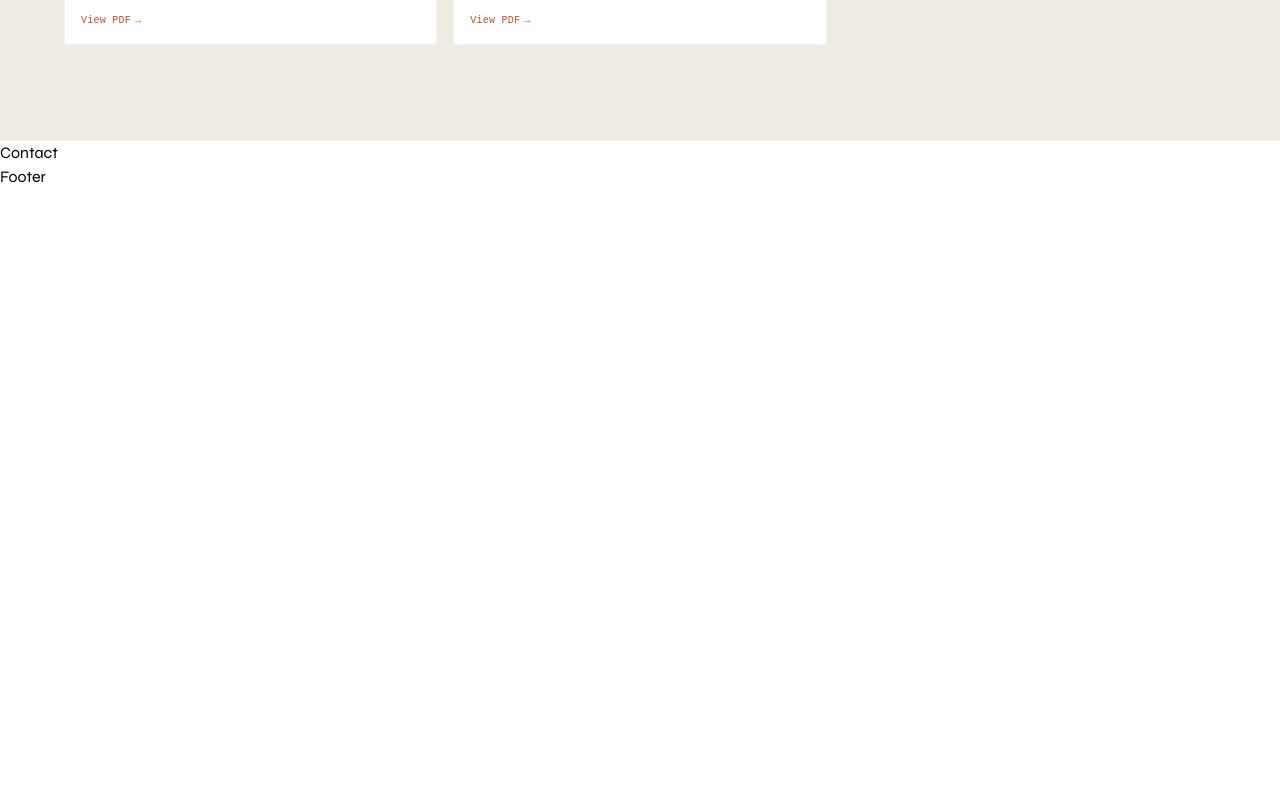
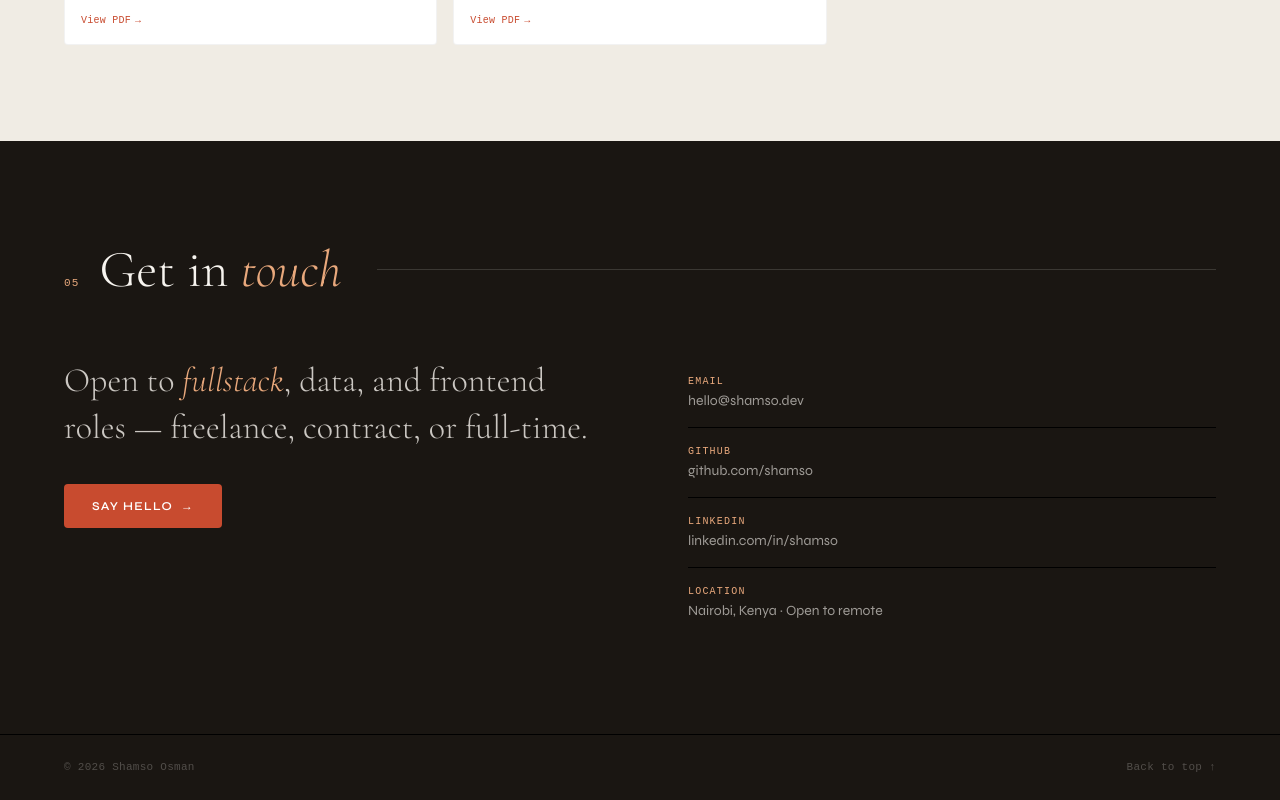
Before and after one commit to S-Osman4/Portfolio, a React (Vite) app: page / in a window 1280 px wide. Shown: the part 4797-5597 px from the top of the page. Before the commit the page ends 4986 px from the top, so only its background shows below. Built offline with nearby package versions, Linux system fonts and the light colour scheme.

Commit message:
feat(contact): add contact section and footer

```diff
--- a/src/components/layout/Footer.tsx
+++ b/src/components/layout/Footer.tsx
@@ -1 +1,31 @@
-export default function Footer() { return <footer><p>Footer</p></footer> }
+/**
+ * Footer.tsx
+ * Minimal footer — copyright and back to top link.
+ * Sits below the contact section inside the dark background.
+ */
+
+export default function Footer() {
+    /** Smooth scroll back to the top of the page */
+    function handleBackToTop(e: React.MouseEvent<HTMLAnchorElement>) {
+        e.preventDefault()
+        window.scrollTo({ top: 0, behavior: 'smooth' })
+    }
+
+    return (
+        <footer className="bg-[#1a1612] border-t border-[#f7f4ef]/08 px-6 md:px-12 py-6">
+            <div className="max-w-6xl mx-auto flex items-center justify-between">
+                <p className="font-mono text-[11px] tracking-wide text-[#f7f4ef]/25">
+                    © {new Date().getFullYear()} Shamso Osman
+                </p>
+
+                <a
+                    href="#"
+                    onClick={handleBackToTop}
+                    className="font-mono text-[11px] tracking-wide text-[#f7f4ef]/25 hover:text-[#f7f4ef]/60 transition-colors duration-200"
+                >
+                    Back to top ↑
+                </a>
+            </div>
+        </footer>
+    )
+}
--- a/src/components/sections/Contact.tsx
+++ b/src/components/sections/Contact.tsx
@@ -1 +1,139 @@
-export default function Contact() { return <section id="contact"><p>Contact</p></section> }
+/**
+ * Contact.tsx
+ * Final section — a simple, direct contact block.
+ * No form (avoids spam and backend complexity for a portfolio).
+ * Instead: email link, GitHub, LinkedIn, and location.
+ *
+ * Update the CONTACT object below with your real details.
+ */
+
+import { motion } from 'framer-motion'
+import SectionHeader from '../ui/SectionHeader'
+
+/** Update these with your real details */
+const CONTACT = {
+    email: 'hello@shamso.dev',
+    github: 'https://github.com/shamso',
+    linkedin: 'https://linkedin.com/in/shamso',
+    location: 'Nairobi, Kenya · Open to remote',
+} as const
+
+/** Contact links rendered in the right column */
+const LINKS = [
+    {
+        label: 'Email',
+        display: CONTACT.email,
+        href: `mailto:${CONTACT.email}`,
+    },
+    {
+        label: 'GitHub',
+        display: 'github.com/shamso',
+        href: CONTACT.github,
+    },
+    {
+        label: 'LinkedIn',
+        display: 'linkedin.com/in/shamso',
+        href: CONTACT.linkedin,
+    },
+    {
+        label: 'Location',
+        display: CONTACT.location,
+        href: null,
+    },
+] as const
+
+export default function Contact() {
+    return (
+        <section id="contact" className="py-24 px-6 md:px-12 bg-[#1a1612]">
+            <div className="max-w-6xl mx-auto">
+                <SectionHeader num="05" title="Get in" accent="touch" dark />
+
+                <div className="grid grid-cols-1 md:grid-cols-2 gap-16 md:gap-24 items-start">
+                    {/* Left — blurb and CTA */}
+                    <motion.div
+                        initial={{ opacity: 0, y: 24 }}
+                        whileInView={{ opacity: 1, y: 0 }}
+                        viewport={{ once: true, margin: '-60px' }}
+                        transition={{ duration: 0.6, ease: 'easeOut' }}
+                    >
+                        <p className="font-serif font-light text-[clamp(22px,3vw,34px)] leading-snug text-[#f7f4ef]/80 mb-8">
+                            Open to{' '}
+                            <em className="italic text-[#e8a87c]">fullstack</em>,
+                            data, and frontend roles — freelance, contract, or full-time.
+                        </p>
+
+                        <a
+                            href={`mailto:${CONTACT.email}`}
+                            className="inline-flex items-center gap-2 px-7 py-3.5 bg-[#c84b2f] text-white text-xs font-semibold tracking-widest uppercase rounded-sm hover:bg-[#e8a87c] hover:text-[#1a1612] transition-all duration-200"
+                        >
+                            Say hello
+                            <span aria-hidden="true">→</span>
+                        </a>
+                    </motion.div>
+
+                    {/* Right — contact links */}
+                    <motion.div
+                        className="flex flex-col"
+                        initial={{ opacity: 0, y: 24 }}
+                        whileInView={{ opacity: 1, y: 0 }}
+                        viewport={{ once: true, margin: '-60px' }}
+                        transition={{ duration: 0.6, delay: 0.1, ease: 'easeOut' }}
+                    >
+                        {LINKS.map(({ label, display, href }, index) => (
+                            <ContactLink
+                                key={label}
+                                label={label}
+                                display={display}
+                                href={href ?? undefined}
+                                isLast={index === LINKS.length - 1}
+                            />
+                        ))}
+                    </motion.div>
+                </div>
+            </div>
+        </section>
+    )
+}
+
+/** ─────────────────────────────────────────────
+ * ContactLink
+ * Single contact row.
+ * Renders as an anchor when href is provided,
+ * otherwise a plain div — location has no link.
+ * ───────────────────────────────────────────── */
+interface ContactLinkProps {
+    label: string
+    display: string
+    href?: string
+    isLast: boolean
+}
+
+function ContactLink({ label, display, href, isLast }: ContactLinkProps) {
+    const inner = (
+        <div className="flex flex-col gap-0.5 py-4">
+            <span className="font-mono text-[10px] tracking-[0.12em] uppercase text-[#e8a87c]">
+                {label}
+            </span>
+            <span className="text-sm text-[#f7f4ef]/60 group-hover:text-[#f7f4ef] transition-colors duration-200">
+                {display}
+            </span>
+        </div>
+    )
+
+    const baseClasses = `group flex border-b transition-colors duration-200 ${isLast ? 'border-transparent' : 'border-[#f7f4ef]/08'
+        }`
+
+    return href ? (
+        <a
+            href={href}
+            target={href.startsWith('mailto') ? undefined : '_blank'}
+            rel="noopener noreferrer"
+            className={baseClasses}
+            aria-label={`${label}: ${display}`}
+        >
+            {inner}
+        </a>
+    ) : (
+        <div className={baseClasses}>{inner}</div>
+    )
+}
--- a/src/components/ui/SectionHeader.tsx
+++ b/src/components/ui/SectionHeader.tsx
@@ -1,26 +1,23 @@
 /**
  * SectionHeader.tsx
  * Reusable section header used by every section below the hero.
- * Renders a section number, title with optional italic accent word,
- * and a decorative horizontal rule.
  *
- * Usage:
- * <SectionHeader num="01" title="Selected" accent="work" />
- * → renders: "Selected work" where "work" is italic + accent coloured
+ * The optional `dark` prop switches text and rule colours
+ * for sections with a dark background (e.g. Contact).
  */
 
 import { motion } from 'framer-motion'
+import { cn } from '../../utils/cn'
 
 interface SectionHeaderProps {
-  /** Two-digit section number e.g. "01" */
   num: string
-  /** Main title text before the accent word */
   title: string
-  /** Italic accent word rendered after the title */
   accent: string
+  /** Set to true when the section background is dark */
+  dark?: boolean
 }
 
-export default function SectionHeader({ num, title, accent }: SectionHeaderProps) {
+export default function SectionHeader({ num, title, accent, dark = false }: SectionHeaderProps) {
   return (
     <motion.div
       className="flex items-baseline gap-5 mb-14"
@@ -30,19 +27,39 @@ export default function SectionHeader({ num, title, accent }: SectionHeaderProps
       transition={{ duration: 0.6, ease: 'easeOut' }}
     >
       {/* Section number */}
-      <span className="font-mono text-[11px] tracking-widest text-[#c84b2f] shrink-0">
+      <span
+        className={cn(
+          'font-mono text-[11px] tracking-widest shrink-0',
+          dark ? 'text-[#e8a87c]' : 'text-[#c84b2f]'
+        )}
+      >
         {num}
       </span>
 
       {/* Title */}
-      <h2 className="font-serif font-light text-[clamp(32px,5vw,52px)] leading-tight text-[#1a1612] shrink-0">
+      <h2
+        className={cn(
+          'font-serif font-light text-[clamp(32px,5vw,52px)] leading-tight shrink-0',
+          dark ? 'text-[#f7f4ef]' : 'text-[#1a1612]'
+        )}
+      >
         {title}{' '}
-        <em className="italic text-[#c84b2f]">{accent}</em>
+        <em
+          className={cn(
+            'italic',
+            dark ? 'text-[#e8a87c]' : 'text-[#c84b2f]'
+          )}
+        >
+          {accent}
+        </em>
       </h2>
 
-      {/* Decorative rule — fills remaining space */}
+      {/* Decorative rule */}
       <div
-        className="flex-1 h-px bg-black/10 ml-4 self-center"
+        className={cn(
+          'flex-1 h-px ml-4 self-center',
+          dark ? 'bg-[#f7f4ef]/15' : 'bg-black/10'
+        )}
         aria-hidden="true"
       />
     </motion.div>
```
